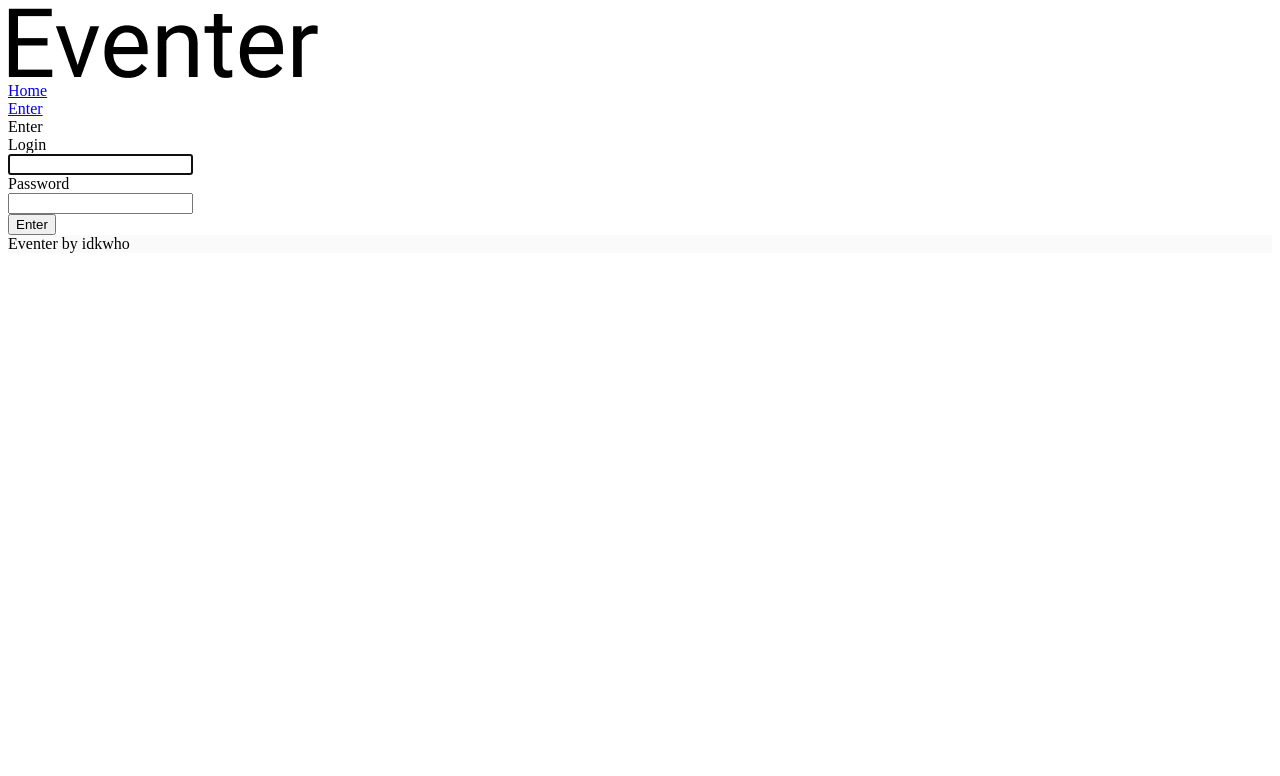
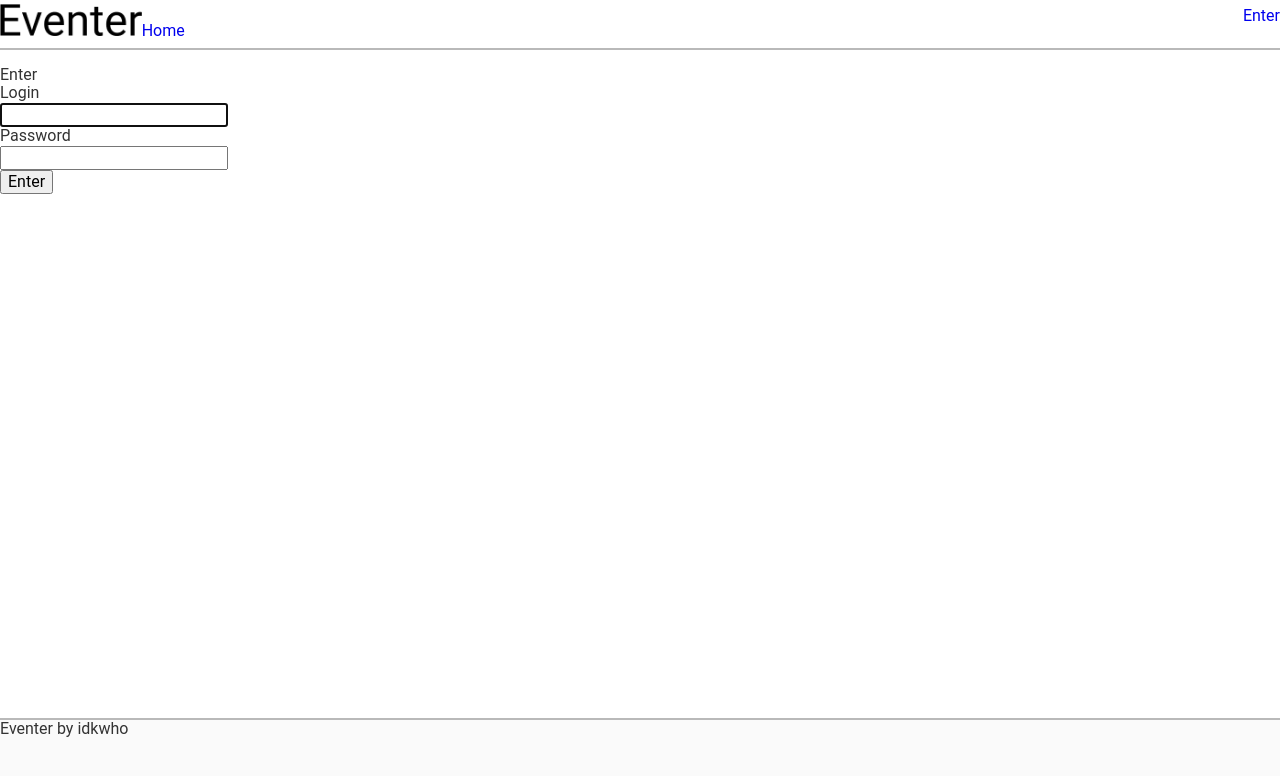
Before and after one commit to enotvtapke/partycipate-frontend, a Vue app: page /enter in a window 1280 px wide. Shown: the top 776 px of the page. Built offline with nearby package versions, Linux system fonts and the light colour scheme.

Commit message:
Add some styles

```diff
--- a/public/index.html
+++ b/public/index.html
@@ -4,7 +4,8 @@
     <meta charset="utf-8">
     <meta http-equiv="X-UA-Compatible" content="IE=edge">
     <meta name="viewport" content="width=device-width,initial-scale=1.0">
-    <link rel="icon" href="<%= BASE_URL %>favicon.ico">
+    <link rel="icon" href="favicon.ico">
+    <link rel="stylesheet" type="text/css" href="css/normalize.css">
     <title><%= htmlWebpackPlugin.options.title %></title>
   </head>
   <body>
--- a/src/App.vue
+++ b/src/App.vue
@@ -1,6 +1,10 @@
 <template>
   <Header/>
-  <router-view/>
+  <div class="middle">
+    <main>
+      <router-view/>
+    </main>
+  </div>
   <Footer/>
 </template>
 
@@ -19,5 +23,5 @@ export default {
 </script>
 
 <style lang="scss">
-
+@import 'assets/css/styles.scss';
 </style>
--- /dev/null
+++ b/src/assets/css/styles.scss
@@ -0,0 +1,33 @@
+:root {
+  --border-color: rgb(185, 185, 185);
+  --border-radius: 6px;
+  --black-color: #333;
+  --caption-color: #3B5998;
+  --error-color: red;
+  color: var(--black-color);
+  font-family: Roboto, sans-serif;
+  font-size: 16px;
+}
+
+a {
+  text-decoration: none;
+}
+
+body, html {
+  height: 100%;
+}
+
+#app {
+  display: flex;
+  flex-direction: column;
+  min-height: 100%;
+}
+
+.middle {
+  flex: 1 1 auto;
+}
+
+footer {
+  border-top: 2px var(--border-color) solid;
+  height: 5rem;
+}
--- a/src/components/Header.vue
+++ b/src/components/Header.vue
@@ -1,10 +1,12 @@
 <template>
   <header>
-    <router-link to="/"><img alt="Eventer" src="@/assets/logo.png"></router-link>
+    <router-link class="logo" to="/"><img alt="Eventer" src="@/assets/logo.png"></router-link>
     <nav>
-      <router-link to="/">Home</router-link>
+      <ul>
+        <li><router-link to="/">Home</router-link></li>
+      </ul>
     </nav>
-    <div class="enter">
+    <div class="nav-enter">
       <router-link to="/enter">Enter</router-link>
     </div>
   </header>
@@ -17,5 +19,29 @@ export default {
 </script>
 
 <style scoped>
+  header {
+    border-bottom: 2px var(--border-color) solid;
+    margin-bottom: 1rem;
+    height: 3rem;
+  }
 
+  .logo img {
+    padding-top: 0.25rem;
+    height: 2rem;
+  }
+
+  header * {
+    display: inline-block;
+  }
+
+  header nav ul {
+    margin: 0;
+    padding: 0;
+  }
+
+  .nav-enter {
+    float: right;
+    line-height: 2rem;
+    vertical-align: middle;
+  }
 </style>
--- a/src/components/HelloWorld.vue
+++ /dev/null
@@ -1,59 +0,0 @@
-<template>
-  <div class="hello">
-    <h1>{{ msg }}</h1>
-    <p>
-      For a guide and recipes on how to configure / customize this project,<br>
-      check out the
-      <a href="https://cli.vuejs.org" target="_blank" rel="noopener">vue-cli documentation</a>.
-    </p>
-    <h3>Installed CLI Plugins</h3>
-    <ul>
-      <li><a href="https://github.com/vuejs/vue-cli/tree/dev/packages/%40vue/cli-plugin-babel" target="_blank" rel="noopener">babel</a></li>
-      <li><a href="https://github.com/vuejs/vue-cli/tree/dev/packages/%40vue/cli-plugin-router" target="_blank" rel="noopener">router</a></li>
-      <li><a href="https://github.com/vuejs/vue-cli/tree/dev/packages/%40vue/cli-plugin-eslint" target="_blank" rel="noopener">eslint</a></li>
-    </ul>
-    <h3>Essential Links</h3>
-    <ul>
-      <li><a href="https://vuejs.org" target="_blank" rel="noopener">Core Docs</a></li>
-      <li><a href="https://forum.vuejs.org" target="_blank" rel="noopener">Forum</a></li>
-      <li><a href="https://chat.vuejs.org" target="_blank" rel="noopener">Community Chat</a></li>
-      <li><a href="https://twitter.com/vuejs" target="_blank" rel="noopener">Twitter</a></li>
-      <li><a href="https://news.vuejs.org" target="_blank" rel="noopener">News</a></li>
-    </ul>
-    <h3>Ecosystem</h3>
-    <ul>
-      <li><a href="https://router.vuejs.org" target="_blank" rel="noopener">vue-router</a></li>
-      <li><a href="https://vuex.vuejs.org" target="_blank" rel="noopener">vuex</a></li>
-      <li><a href="https://github.com/vuejs/vue-devtools#vue-devtools" target="_blank" rel="noopener">vue-devtools</a></li>
-      <li><a href="https://vue-loader.vuejs.org" target="_blank" rel="noopener">vue-loader</a></li>
-      <li><a href="https://github.com/vuejs/awesome-vue" target="_blank" rel="noopener">awesome-vue</a></li>
-    </ul>
-  </div>
-</template>
-
-<script>
-export default {
-  name: 'HelloWorld',
-  props: {
-    msg: String
-  }
-}
-</script>
-
-<!-- Add "scoped" attribute to limit CSS to this component only -->
-<style scoped lang="scss">
-h3 {
-  margin: 40px 0 0;
-}
-ul {
-  list-style-type: none;
-  padding: 0;
-}
-li {
-  display: inline-block;
-  margin: 0 10px;
-}
-a {
-  color: #42b983;
-}
-</style>
--- a/src/views/About.vue
+++ /dev/null
@@ -1,5 +0,0 @@
-<template>
-  <div class="about">
-    <h1>This is an about page</h1>
-  </div>
-</template>
--- a/src/views/Enter.vue
+++ b/src/views/Enter.vue
@@ -40,7 +40,9 @@ export default {
     }
   },
   methods: {
-
+    onEnter: function () {
+      // TODO
+    }
   }
 }
 </script>
```
Also changed, not shown: src/views/Home.vue (deleted, +0 -18 lines), public/css/normalize.css (added), src/assets/vue-logo.png (deleted), vue.config.js (deleted).
